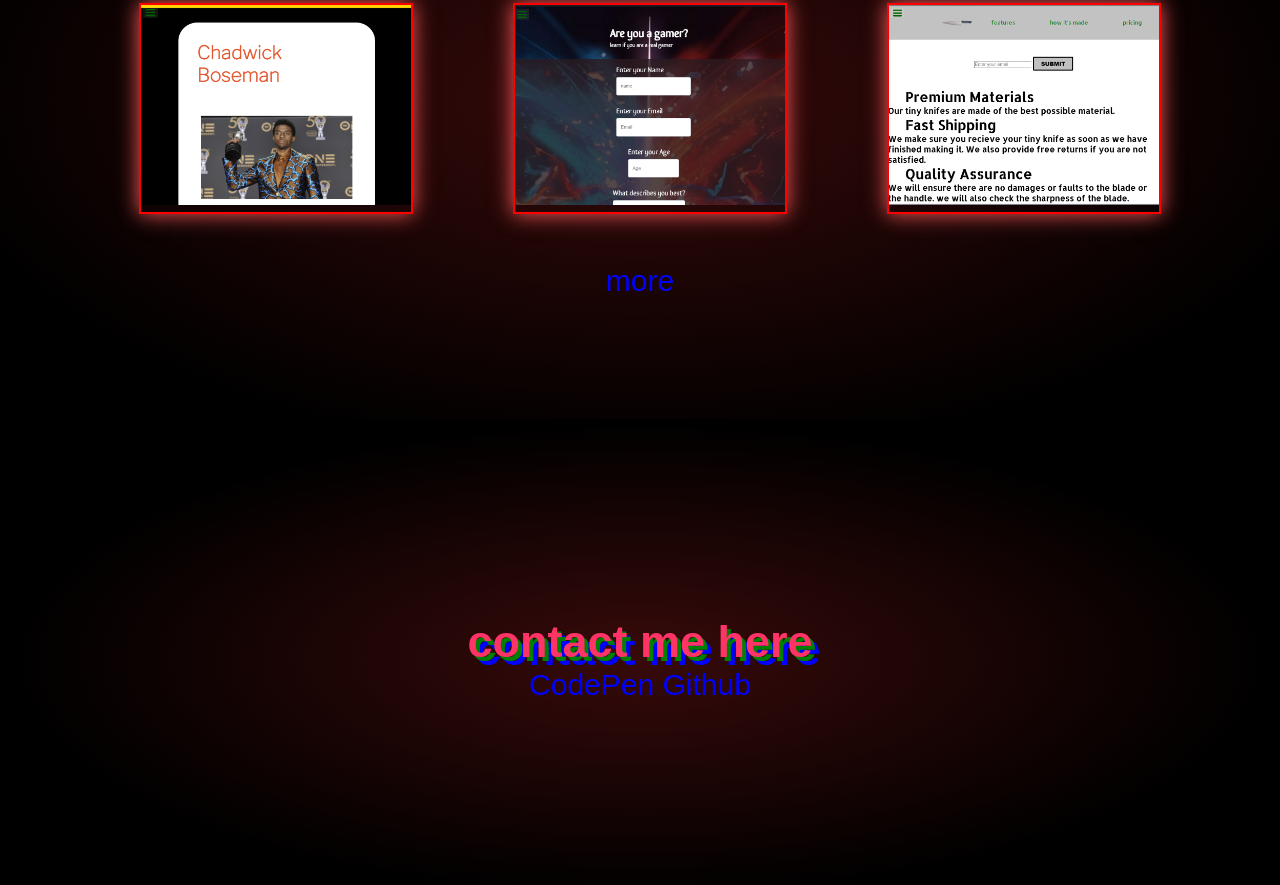
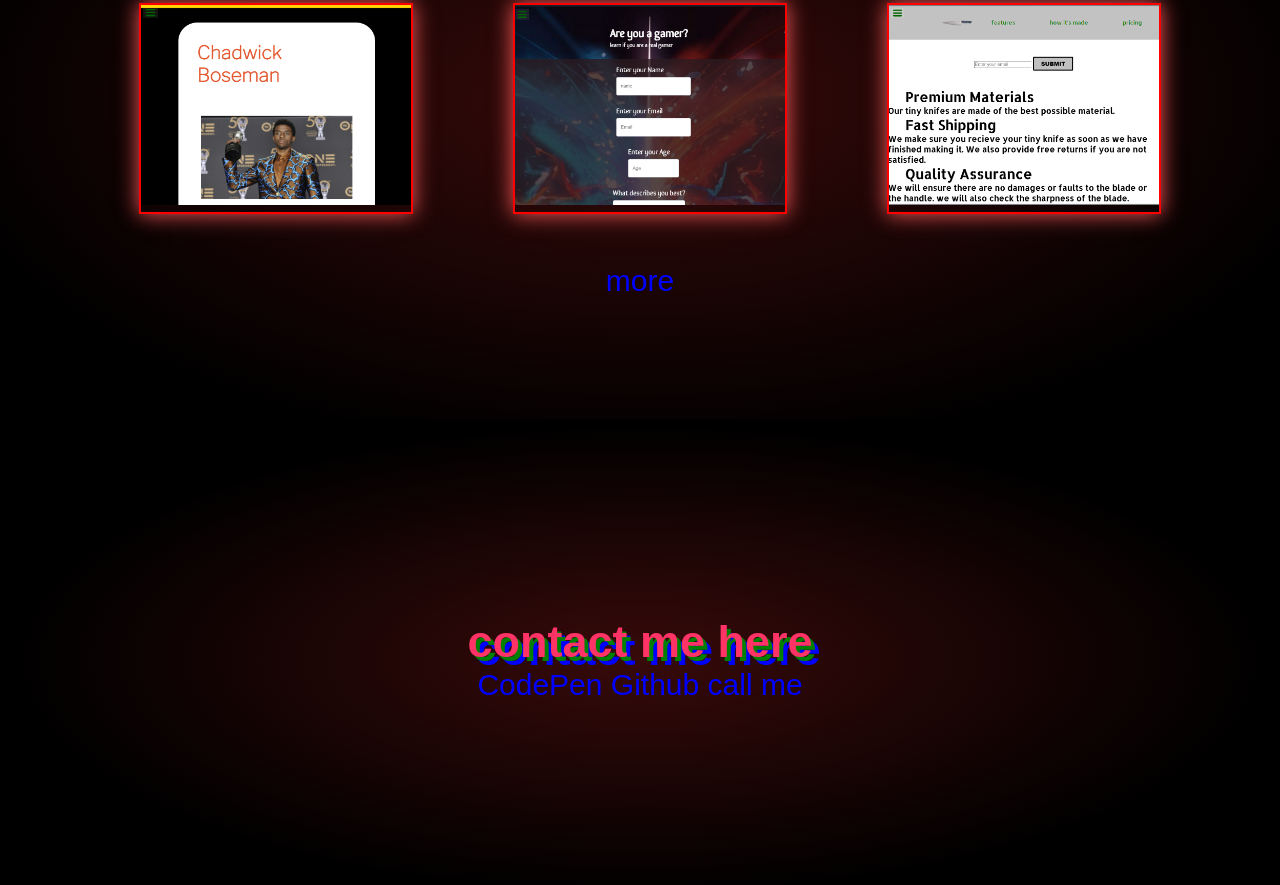
Before and after one commit to HannesNyfelt/portfolio, a plain HTML site: page index.html in a window 1280 px wide. Shown: the part 1021-1906 px from the top of the page. Drawn offline with Linux system fonts and the light colour scheme; a web font is replaced by a local one.

Commit message:
Update index.html

```diff
--- a/index.html
+++ b/index.html
@@ -51,7 +51,7 @@
             <div class="contact-links">
                 <a href="https://codepen.io/P0r0k1ng">CodePen</a>
                 <a href="https://github.com/HannesNyfelt" target="_blank">Github</a>
-
+                <a href="tel:045-1711-726" target="_blank">call me</a>
             </div>
     </section>
 
```
